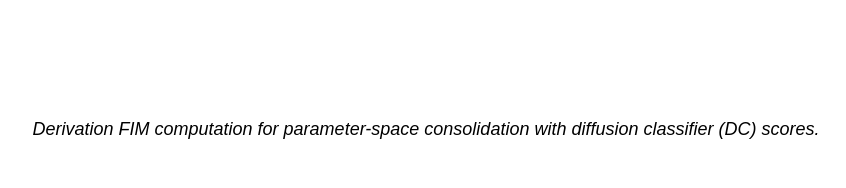
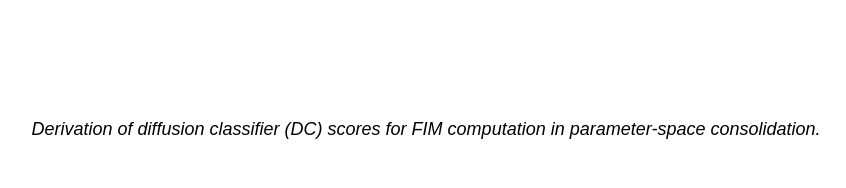
Before and after one commit to srvCodes/continual_personalization, a plain HTML site: page index.html in a window 1280 px wide. Shown: the part 1716-1904 px from the top of the page, without its empty margins (214-1060 px from the left). Drawn offline with Linux system fonts and the light colour scheme.

Commit message:
Update index.html

```diff
--- a/index.html
+++ b/index.html
@@ -178,7 +178,7 @@
 		<figure>
 		<img src="images/ewc.gif" width="80%">
 		<br>
-		<figcaption> <i>Derivation FIM computation for parameter-space consolidation with diffusion classifier (DC) scores.</i></figcaption>
+		<figcaption> <i>Derivation of diffusion classifier (DC) scores for FIM computation in parameter-space consolidation.</i></figcaption>
         </figure>
 		<br>
 
```
